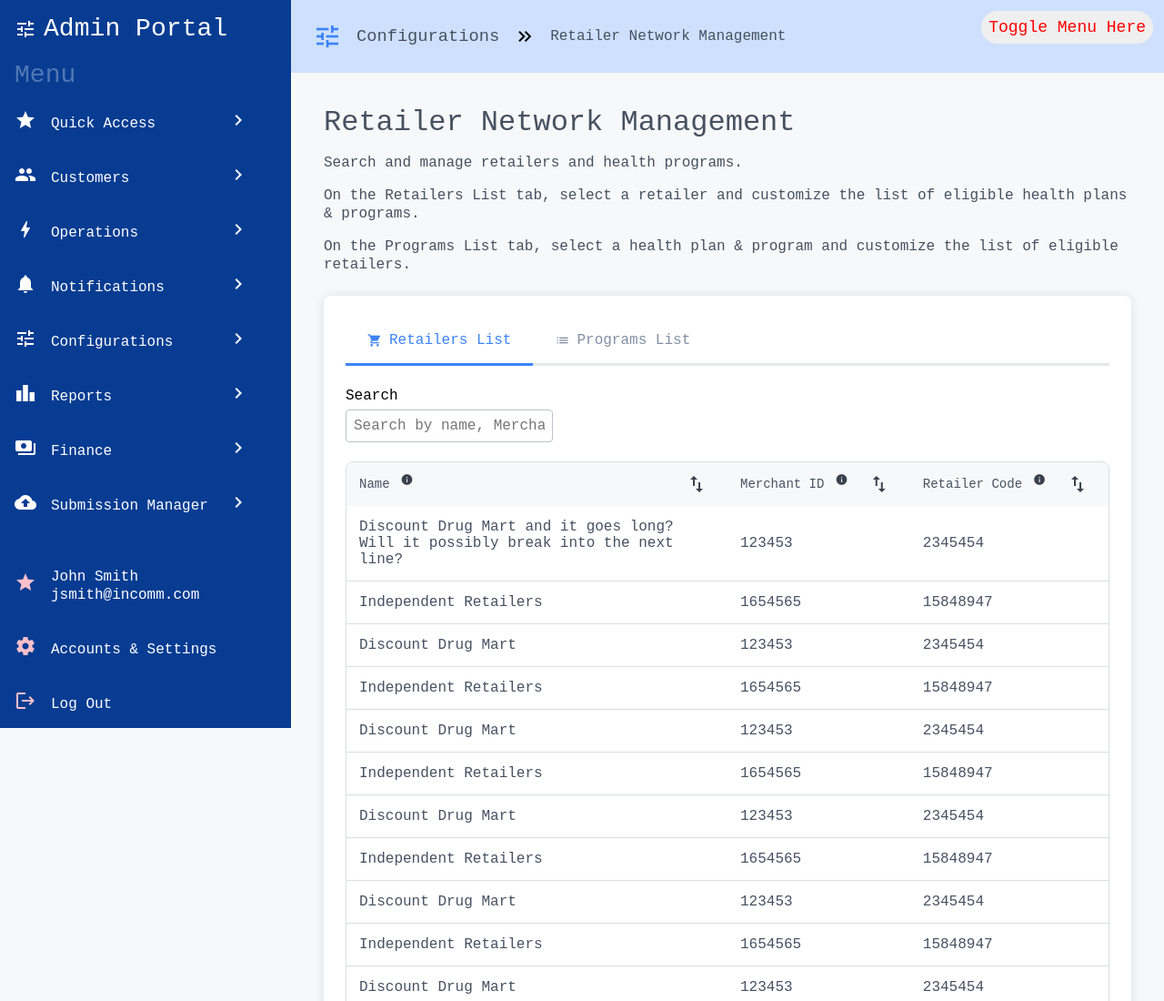
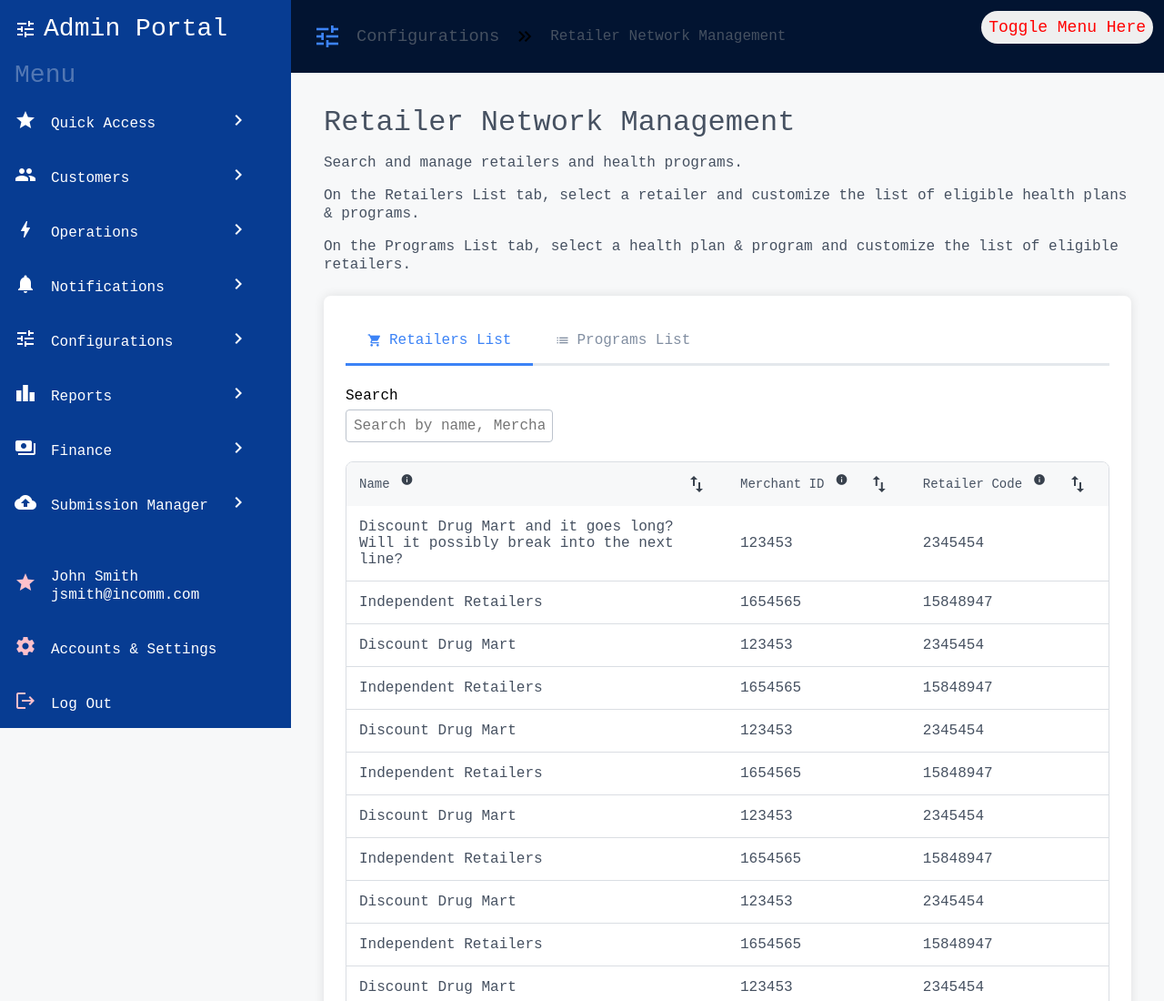
Before and after one commit to b-todd/IcP, a plain HTML site: page retailerManagement.html in a window 1280 px wide. Shown: the top 1100 px of the page at 91% size. Drawn offline with nearby package versions, Linux system fonts and the light colour scheme.

Commit message:
Changed header bg
and added to the readme.file

```diff
--- a/semantic-styles-AP.css
+++ b/semantic-styles-AP.css
@@ -320,7 +320,7 @@ body {
 
 header {
      padding: 1.5rem;
-     background-color: hsl(var(--primary-h), var(--primary-s), calc(var(--primary-b) + 30%));
+     background-color: hsl(var(--primary-h), var(--primary-s), calc(var(--primary-b)  - 50%));
      & div {
           margin: auto;
           display: flex;
```
Also changed, not shown: README.md.
